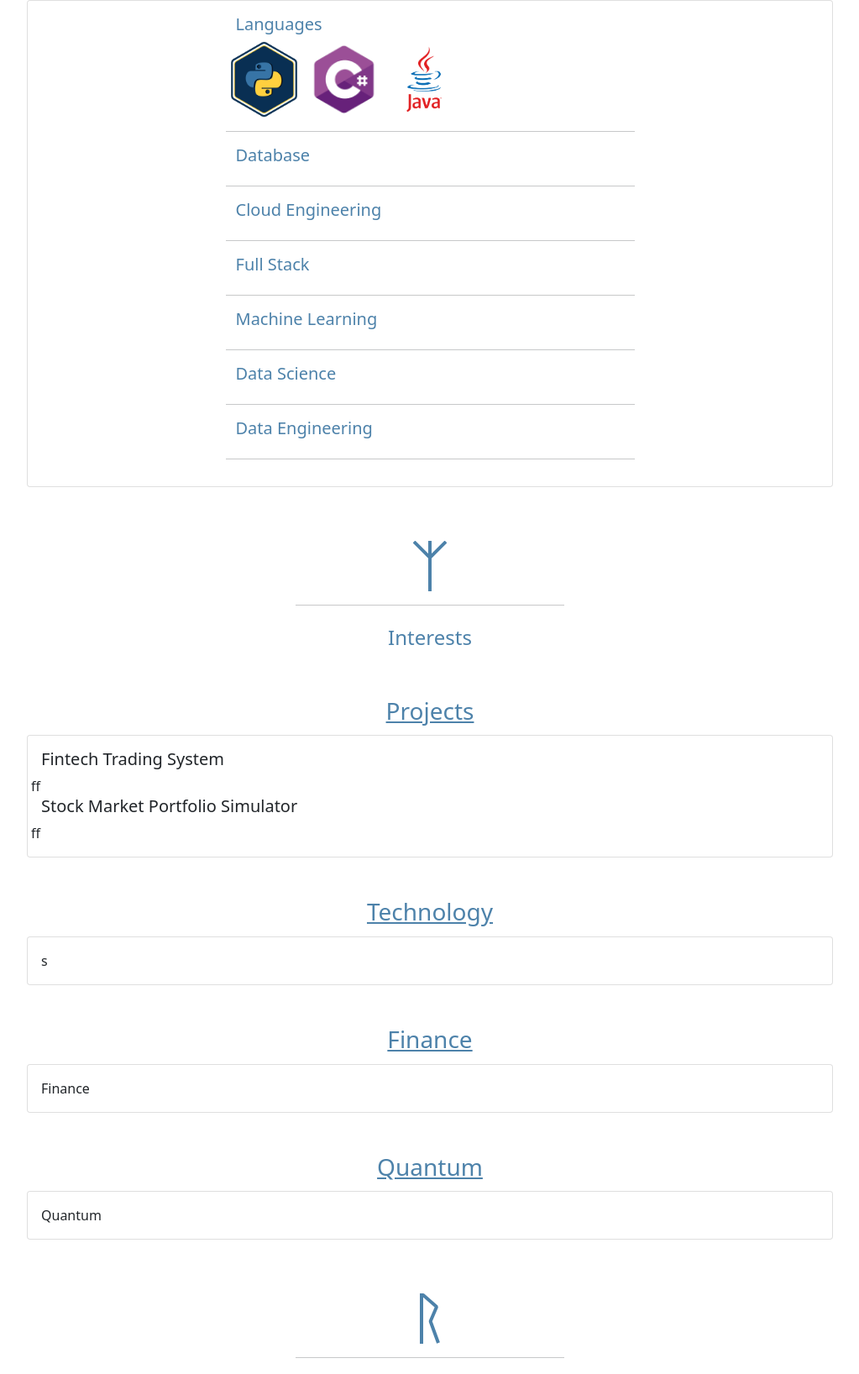
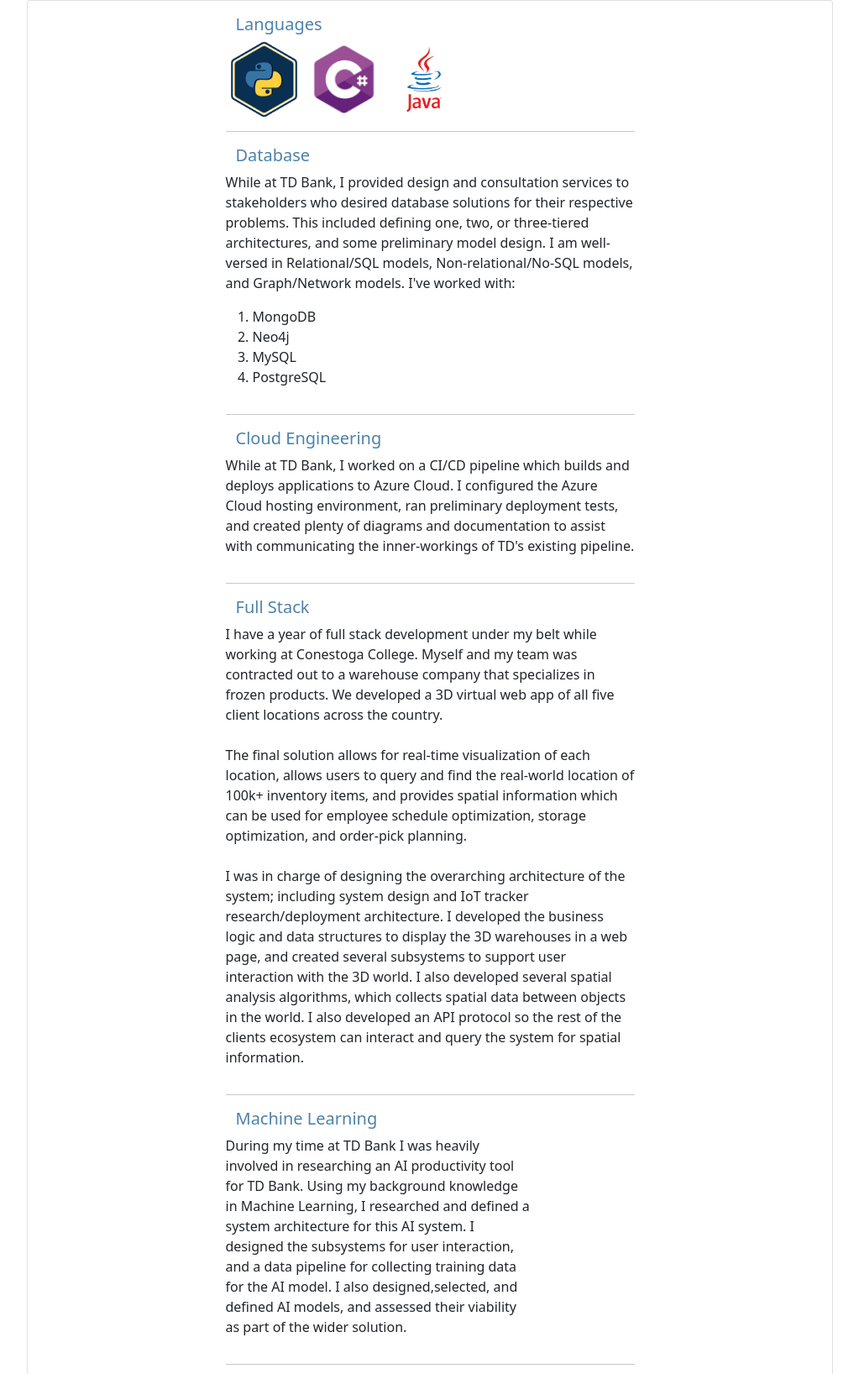
Before and after one commit to Mmckay8984/mattmckay.github.io, a plain HTML site: page index.html in a window 1280 px wide. Shown: the part 1060-2696 px from the top of the page at 84% size, without its empty margins (128-1151 px from the left). Drawn offline with nearby package versions, Linux system fonts and the light colour scheme.

Commit message:
Added more content to Skills.

```diff
--- a/index.html
+++ b/index.html
@@ -97,7 +97,9 @@
                                 <svg xmlns="http://www.w3.org/2000/svg" width="16" height="16" fill="currentColor" class="bi bi-cloud" viewBox="0 0 16 16">
                                   <path d="M4.406 3.342A5.53 5.53 0 0 1 8 2c2.69 0 4.923 2 5.166 4.579C14.758 6.804 16 8.137 16 9.773 16 11.569 14.502 13 12.687 13H3.781C1.708 13 0 11.366 0 9.318c0-1.763 1.266-3.223 2.942-3.593.143-.863.698-1.723 1.464-2.383zm.653.757c-.757.653-1.153 1.44-1.153 2.056v.448l-.445.049C2.064 6.805 1 7.952 1 9.318 1 10.785 2.23 12 3.781 12h8.906C13.98 12 15 10.988 15 9.773c0-1.216-1.02-2.228-2.313-2.228h-.5v-.5C12.188 4.825 10.328 3 8 3a4.53 4.53 0 0 0-2.941 1.1z"/>
                                 </svg>
-                                 DevOps Cloud Engineer
+
+                                  Cloud Engineer
+
                               </div>
                               <div class="col">
                                 <svg xmlns="http://www.w3.org/2000/svg" width="16" height="16" fill="currentColor" class="bi bi-clock" viewBox="0 0 16 16">
@@ -202,15 +204,42 @@
 
                         <h5 style="color: #4D82AA;">Database</h5>
                         <div class="row">
-                          <div class="w-75 m-0 p-0">
+                          <div class="w-100 m-0 p-0">
+                            <p>
+                              While at TD Bank, I provided design and consultation services to stakeholders who
+                              desired database solutions for their respective problems. This included defining one, two, or three-tiered architectures, and
+                              some preliminary model design. I am well-versed in Relational/SQL models, Non-relational/No-SQL models, and
+                              Graph/Network models. I've worked with:
+                              <ol>
+                                <li>
+                                  MongoDB
+                                </li>
+                                <li>
+                                  Neo4j
+                                </li>
+                                <li>
+                                  MySQL
+                                </li>
+                                <li>
+                                  PostgreSQL
+                                </li>
+                              </ol>
 
+                            </p>
                         </div>
                         <hr class="mt-3">
                         </div>
 
                         <h5 style="color: #4D82AA;">Cloud Engineering</h5>
                         <div class="row">
-                          <div class="w-75 m-0 p-0">
+                          <div class="w-100 m-0 p-0">
+                            <p>
+                              While at TD Bank, I worked on a CI/CD pipeline which builds
+                              and deploys applications to Azure Cloud. I configured the
+                              Azure Cloud hosting environment, ran preliminary deployment tests, and
+                              created plenty of diagrams and documentation to assist with communicating the inner-workings of
+                              TD's existing pipeline.
+                            </p>
 
                         </div>
                         <hr class="mt-3">
@@ -219,7 +248,25 @@
 
                         <h5 style="color: #4D82AA;">Full Stack</h5>
                         <div class="row">
-                          <div class="w-75 m-0 p-0">
+                          <div class="w-100 m-0 p-0">
+                            <p>
+                              I have a year of full stack development under my belt while working at Conestoga College. Myself
+                              and my team was contracted out to a warehouse company that specializes in frozen products. We
+                              developed a 3D virtual web app of all five client locations across the country.
+                              <br>
+                               <br>
+                                The final solution allows for real-time
+                              visualization of each location, allows users to query and find the real-world location of 100k+ inventory items,
+                              and provides spatial information which can be used for employee schedule optimization, storage optimization, and order-pick
+                              planning.
+                              <br>
+                              <br>
+                              I was in charge of designing the overarching architecture of the system; including system design
+                              and IoT tracker research/deployment architecture. I developed the business logic and data structures to
+                              display the 3D warehouses in a web page, and created several subsystems to support user interaction with the 3D world. I also
+                              developed several spatial analysis algorithms, which collects spatial data between objects in the world. I also
+                              developed an API protocol so the rest of the clients ecosystem can interact and query the system for spatial information.
+                            </p>
 
                         </div>
                         <hr class="mt-3">
@@ -228,24 +275,26 @@
                         <h5 style="color: #4D82AA;">Machine Learning</h5>
                         <div class="row">
                           <div class="w-75 m-0 p-0">
+                            <p>
+                              During my time at TD Bank I was heavily involved in researching an AI productivity tool for TD Bank.
+                              Using my background knowledge in Machine Learning, I researched and defined a system architecture for
+                              this AI system. I designed the subsystems for user interaction, and a data pipeline for collecting training data for the AI model.
+                              I also designed,selected, and defined AI models, and assessed their viability as part of the wider solution.
+                            </p>
 
                         </div>
                         <hr class="mt-3">
                         </div>
 
-                        <h5 style="color: #4D82AA;">Data Science</h5>
-                        <div class="row">
-                          <div class="w-75 m-0 p-0">
-
-                        </div>
-                        <hr class="mt-3">
-                        </div>
-
-
                         <h5 style="color: #4D82AA;">Data Engineering</h5>
                         <div class="row">
-                          <div class="w-75 m-0 p-0">
-
+                          <div class="w-100 m-0 p-0">
+                              <p>
+                                Using my background knowledge in Data Engineering, I defined a data pipeline
+                                for training an AI system at TD Bank. I've also worked on another data engineering project
+                                at the bank, where I performed a lot of data analysis in order to design a data pipeline for business analysis.
+                                In my spare time, I am developed a data pipeline for a Fintech Trading System.
+                              </p>
                         </div>
                         <hr class="mt-3">
                         </div>
```
Also changed, not shown: resources/infinite triangle.png (added).
